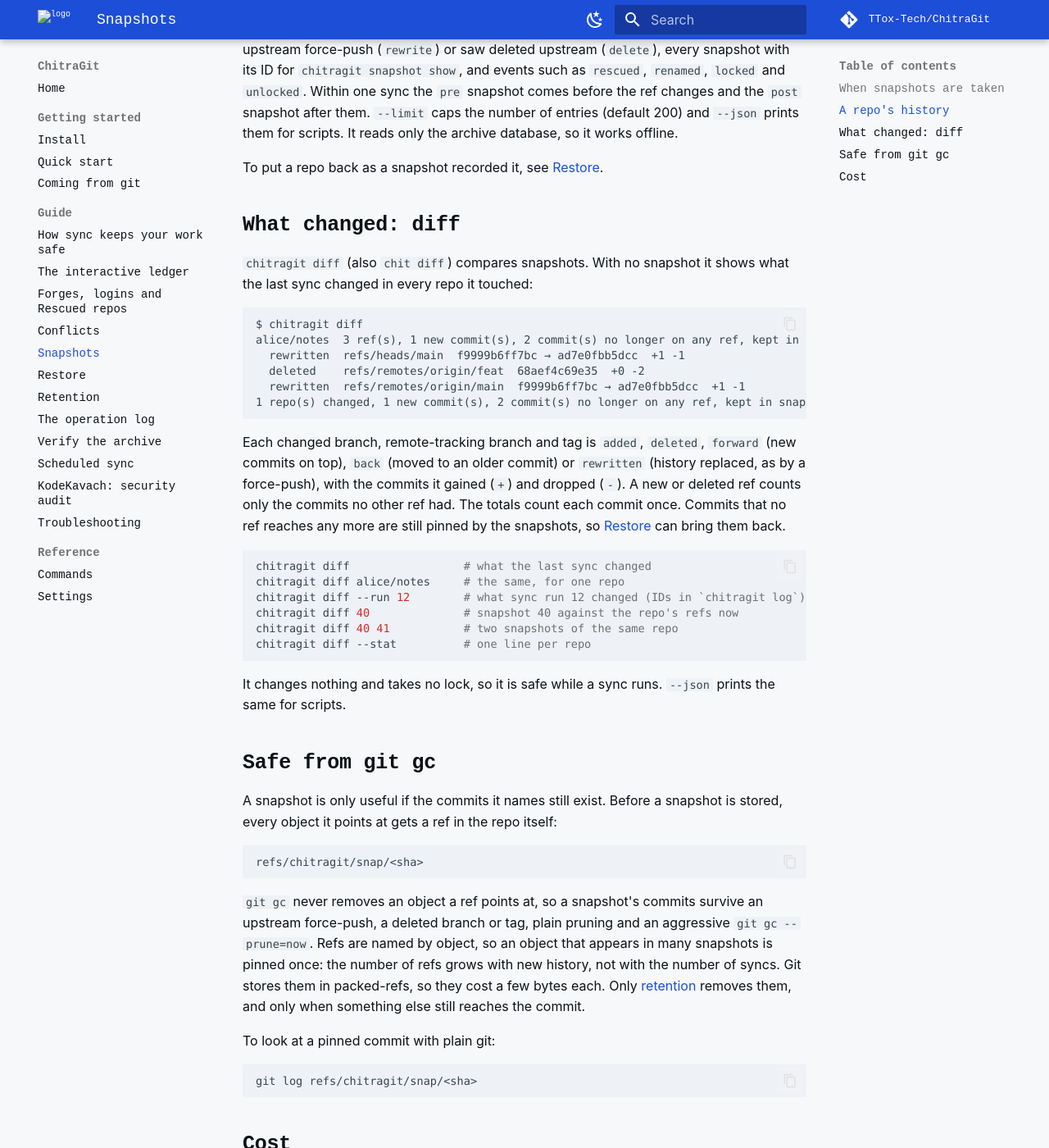
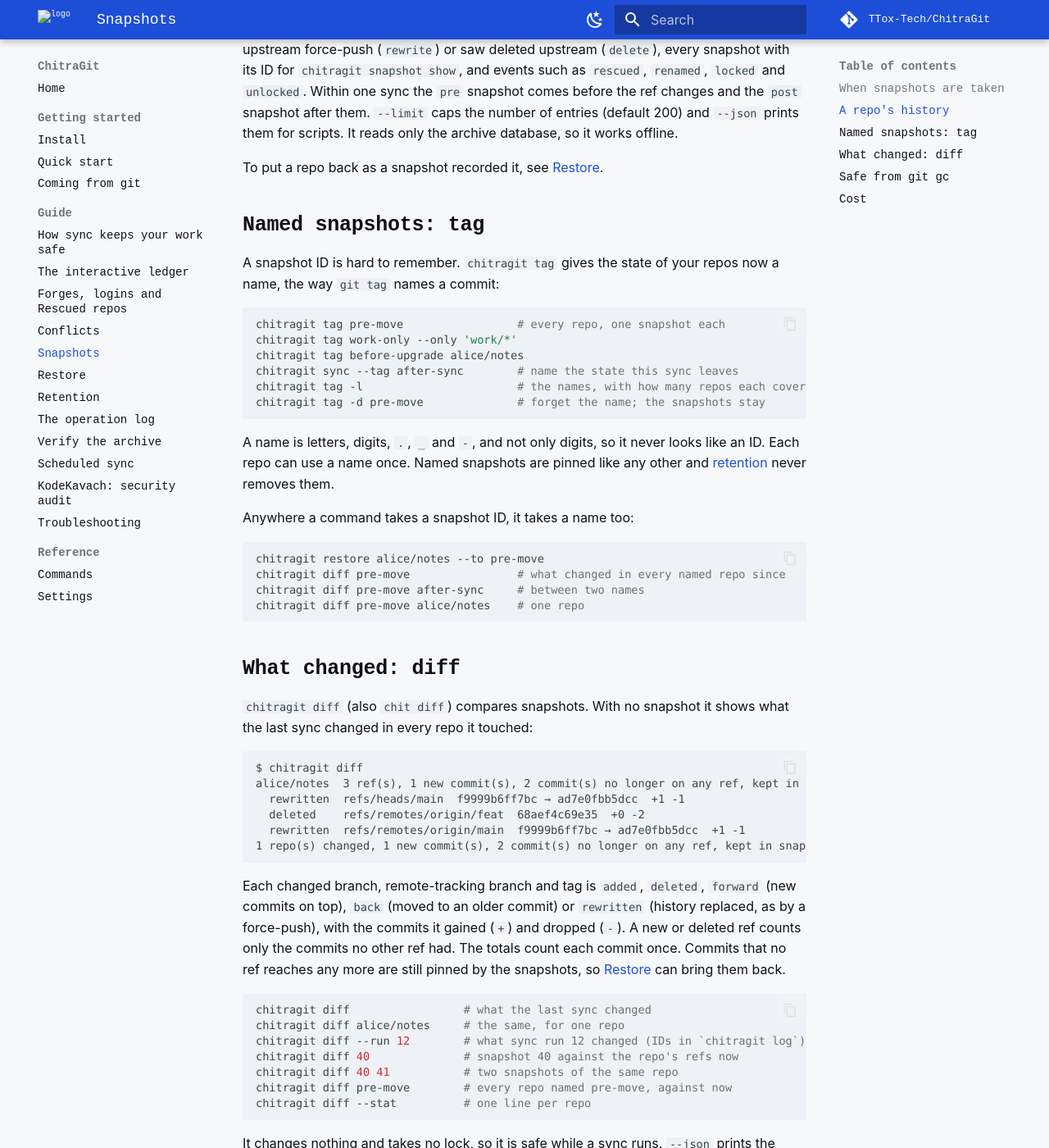
Before and after one commit to TTox-Tech/ChitraGit, an MkDocs documentation site: the page built from website/docs/guide/snapshots.md, in a window 1280 px wide and 1400 px high, scrolled down 1024 px. Shown: the whole window at 82% size. Built offline with MkDocs 1.6.1 and Material for MkDocs 9.7.7, drawn with Linux system fonts in a browser that asks for light colours; some web fonts are replaced; comment, search, counter and statistics services are not loaded.

Commit message:
docs: snapshot names in the snapshots guide

````diff
--- a/website/docs/guide/snapshots.md
+++ b/website/docs/guide/snapshots.md
@@ -49,6 +49,33 @@ and `unlocked`. Within one sync the `pre` snapshot comes before the ref changes
 
 To put a repo back as a snapshot recorded it, see [Restore](restore.md).
 
+## Named snapshots: tag
+
+A snapshot ID is hard to remember. `chitragit tag` gives the state of your repos now a name,
+the way `git tag` names a commit:
+
+```sh
+chitragit tag pre-move                 # every repo, one snapshot each
+chitragit tag work-only --only 'work/*'
+chitragit tag before-upgrade alice/notes
+chitragit sync --tag after-sync        # name the state this sync leaves
+chitragit tag -l                       # the names, with how many repos each covers
+chitragit tag -d pre-move              # forget the name; the snapshots stay
+```
+
+A name is letters, digits, `.`, `_` and `-`, and not only digits, so it never looks like an
+ID. Each repo can use a name once. Named snapshots are pinned like any other and
+[retention](retention.md) never removes them.
+
+Anywhere a command takes a snapshot ID, it takes a name too:
+
+```sh
+chitragit restore alice/notes --to pre-move
+chitragit diff pre-move                # what changed in every named repo since
+chitragit diff pre-move after-sync     # between two names
+chitragit diff pre-move alice/notes    # one repo
+```
+
 ## What changed: diff
 
 `chitragit diff` (also `chit diff`) compares snapshots. With no snapshot it shows what the
@@ -75,6 +102,7 @@ chitragit diff alice/notes     # the same, for one repo
 chitragit diff --run 12        # what sync run 12 changed (IDs in `chitragit log`)
 chitragit diff 40              # snapshot 40 against the repo's refs now
 chitragit diff 40 41           # two snapshots of the same repo
+chitragit diff pre-move        # every repo named pre-move, against now
 chitragit diff --stat          # one line per repo
 ```
 
````
Also changed, not shown: website/docs/guide/coming-from-git.md (+3 -3 lines).
